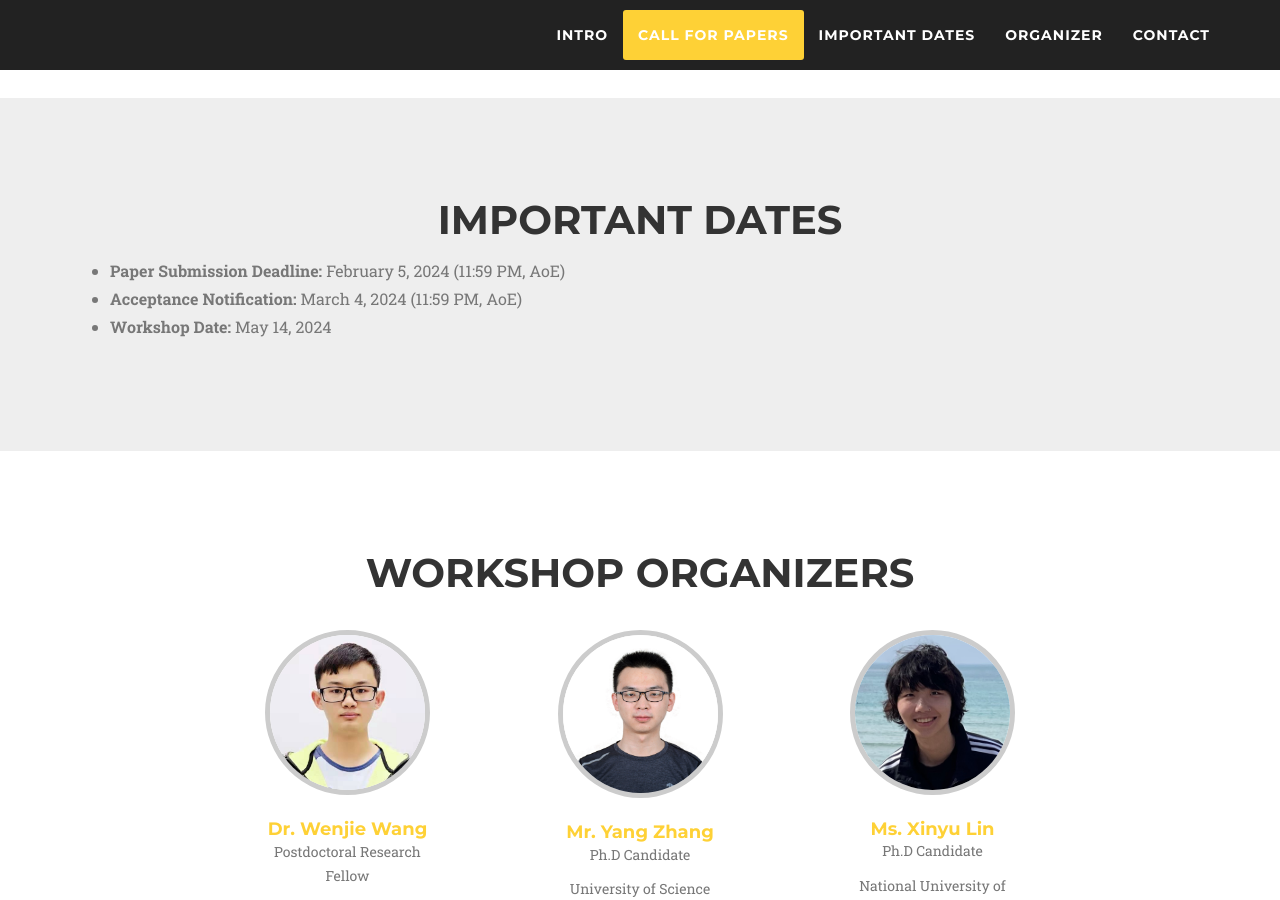
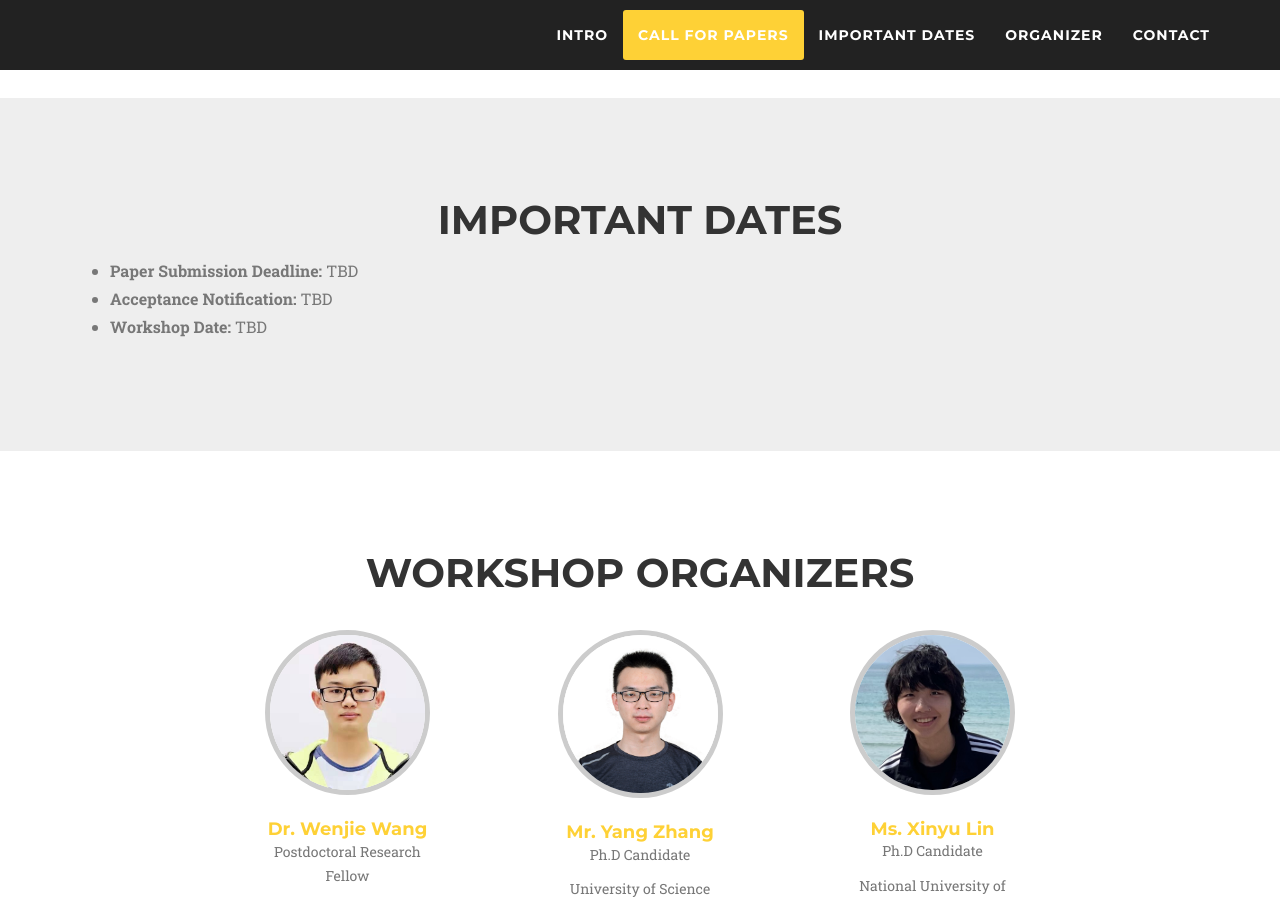
Before and after one commit to generative-rec/generative-rec.github.io, a Jekyll site: the page built from index.md, in a window 1280 px wide and 900 px high, scrolled down 1844 px. Built offline with Jekyll 4.4.1, drawn with Linux system fonts in a browser that asks for light colours; nearby versions of some CDN libraries; some web fonts are replaced.

Commit message:
Update dates.html

```diff
--- a/_includes/dates.html
+++ b/_includes/dates.html
@@ -23,9 +23,9 @@
     <div class="row text-justify">
       <div class="col-md-12">
         <ul class="large text-muted">
-          <li><b>Paper Submission Deadline:</b> February 5, 2024 (11:59 PM, AoE) </li>
-          <li><b>Acceptance Notification:</b> March 4, 2024 (11:59 PM, AoE) </li>
-          <li><b>Workshop Date:</b> May 14, 2024 </li>
+          <li><b>Paper Submission Deadline:</b> TBD </li>
+          <li><b>Acceptance Notification:</b> TBD </li>
+          <li><b>Workshop Date:</b> TBD </li>
         </ul>
       </div>
     </div>
```
